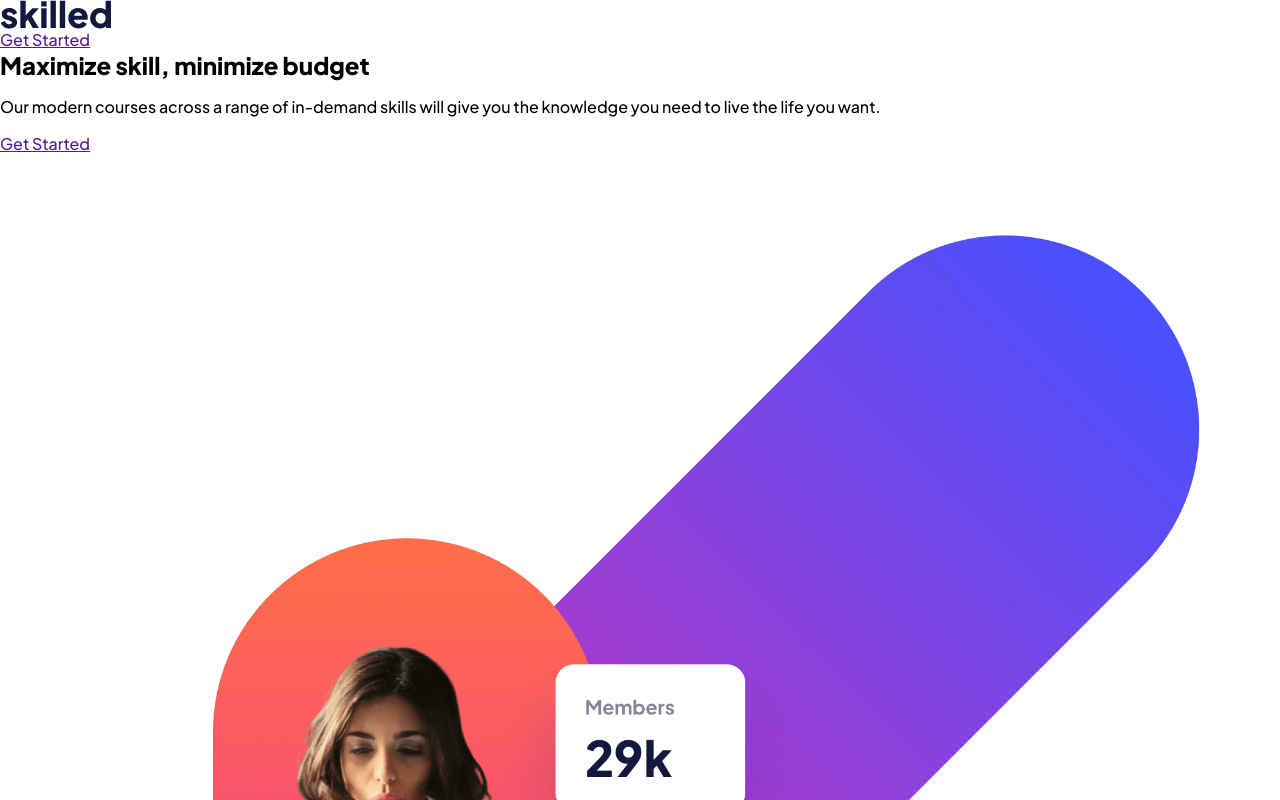
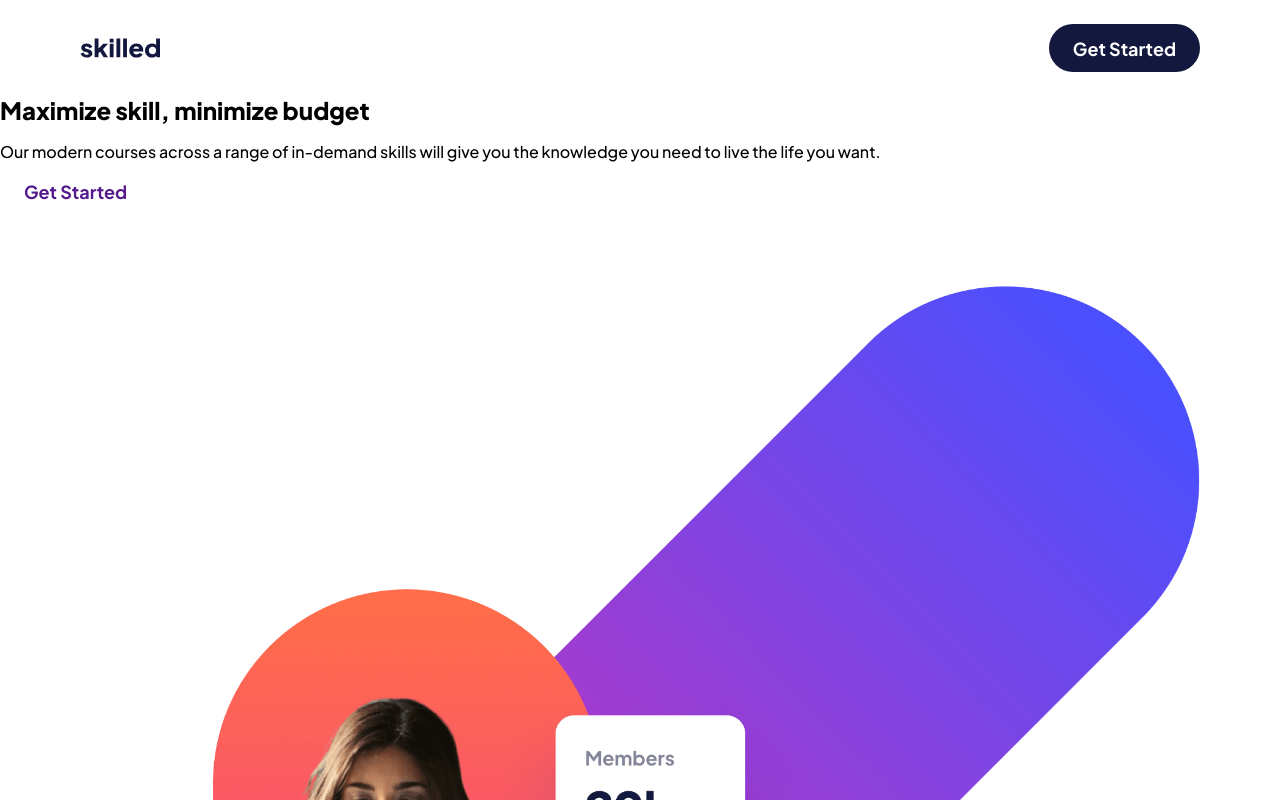
Before and after one commit to gobimahato/Education-Lading-Page, a plain HTML site: page index.html in a window 1280 px wide. Shown: the top 800 px of the page. Drawn offline with Linux system fonts and the light colour scheme.

Commit message:
Header section is completed

```diff
--- /dev/null
+++ b/css/components/header.css
@@ -0,0 +1,17 @@
+.header {
+  display: flex;
+  justify-content: space-between;
+  align-items: center;
+  padding-block: 16px;
+}
+
+.header .logo {
+  width: 5rem;
+  /* height: 1.2rem; */
+}
+
+@media (width >= 50.625rem) {
+  .header {
+    padding-block: 24px;
+  }
+}
--- a/css/global/bolierplate.css
+++ b/css/global/bolierplate.css
@@ -23,6 +23,7 @@ h2,
 h3 {
   margin: 0;
   font-weight: 800;
+  line-height: 1.2;
 }
 
 img {
@@ -31,6 +32,10 @@ img {
   height: auto;
 }
 
+a {
+  text-decoration: none;
+}
+
 body {
   margin: 0;
   font-family: "Plus Jakarta Sans", Arial, Helvetica, sans-serif;
--- /dev/null
+++ b/css/global/button.css
@@ -0,0 +1,18 @@
+.button {
+  font-size: var(--fs-7);
+  font-weight: 700;
+  line-height: 1.5;
+  padding: 10.5px 24px;
+  border-radius: 28px;
+  transition: background 150ms ease-in-out;
+}
+
+.button.dark {
+  background-color: var(--clr-blue-900);
+  color: var(--clr-white);
+}
+
+
+.button.dark:hover {
+  background-color: var(--clr-blue-600);
+}
--- a/css/global/fonts.css
+++ b/css/global/fonts.css
@@ -33,3 +33,13 @@
   src: url("../../assets/fonts/plus-jakarta-sans-v8-latin-800.woff2")
     format("woff2");
 }
+
+:root {
+  --fs-1: clamp(2.5rem, 0.4230769230769229rem + 4.102564102564102vw, 3.5rem);
+  --fs-2: clamp(2rem, 0.9615384615384615rem + 2.051282051282051vw, 2.5rem);
+  --fs-3: clamp(1.5rem, 0.46153846153846145rem + 2.051282051282051vw, 2rem);
+  --fs-4: clamp(1.25rem, 0.7307692307692307rem + 1.0256410256410255vw, 1.5rem);
+  --fs-5: 1.125rem;
+  --fs-6: clamp(0.875rem, 0.6153846153846154rem + 0.5128205128205128vw, 1rem);
+  --fs-7: 1.125rem;
+}
--- /dev/null
+++ b/css/global/layout.css
@@ -0,0 +1,18 @@
+.wrapper {
+  padding-inline: 20px;
+
+}
+
+@media (width >= 50.625em) {
+  .wrapper {
+    padding-inline: 44px;
+  }
+}
+
+@media (width >= 75em) {
+  .wrapper {
+    max-width: 70rem;
+    margin-inline: auto;
+    padding-inline: 0;
+  }
+}
--- a/css/style.css
+++ b/css/style.css
@@ -1,2 +1,6 @@
+@import url("./global/fonts.css");
 @import url("./global/bolierplate.css");
-@import url("./global/fonts.css");
+@import url("./global/layout.css");
+@import url("./global/button.css");
+
+@import url("./components/header.css");
--- a/index.html
+++ b/index.html
@@ -15,9 +15,10 @@
     <title>Frontend Mentor | Skilled e-learning landing page</title>
   </head>
   <body>
-    <header>
+    <header class="header wrapper">
       <a href="/">
         <img
+          class="logo"
           src="./assets/logo-dark.svg"
           alt="Skilled Home"
           width="111"
```
